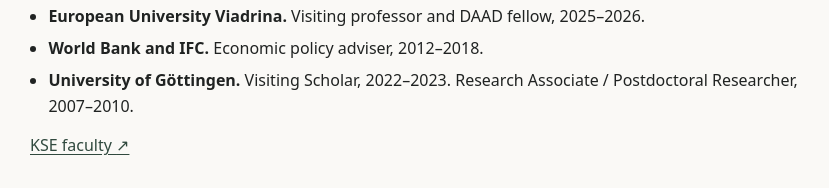
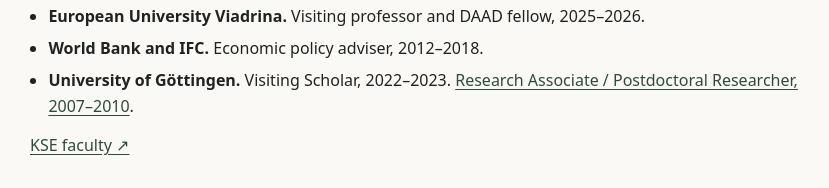
Before and after one commit to oniviev/oniviev.github.io, a plain HTML site: page en/index.html in a window 1280 px wide. Shown: the part 1446-1634 px from the top of the page, 338-1167 px from the left. Drawn offline with Linux system fonts and the light colour scheme.

Commit message:
Link Göttingen research appointment to university profile in About and CV

```diff
--- a/en/index.html
+++ b/en/index.html
@@ -60,7 +60,7 @@
           <li><strong><a href="https://www.oei.fu-berlin.de/en/wirtschaft/UKRAINE/Profile/index.html">Freie Universität Berlin</a>.</strong> Visiting professor and von Siemens Foundation fellow, 2024–2026.</li>
           <li><strong>European University Viadrina.</strong> Visiting professor and DAAD fellow, 2025–2026.</li>
           <li><strong>World Bank and IFC.</strong> Economic policy adviser, 2012–2018.</li>
-          <li><strong>University of Göttingen.</strong> Visiting Scholar, 2022–2023. Research Associate / Postdoctoral Researcher, 2007–2010.</li>
+          <li><strong>University of Göttingen.</strong> Visiting Scholar, 2022–2023. <a href="https://www.uni-goettingen.de/de/dr.+oleg+nivyevskiy/194734.html">Research Associate / Postdoctoral Researcher, 2007–2010</a>.</li>
         </ul>
         <a href="https://university.kse.ua/en/teachers">KSE faculty <span aria-hidden="true">↗</span></a>
       </div>
```
Also changed, not shown: cv/index.html (+1 -1 lines), en/cv/index.html (+1 -1 lines), index.html (+1 -1 lines).
